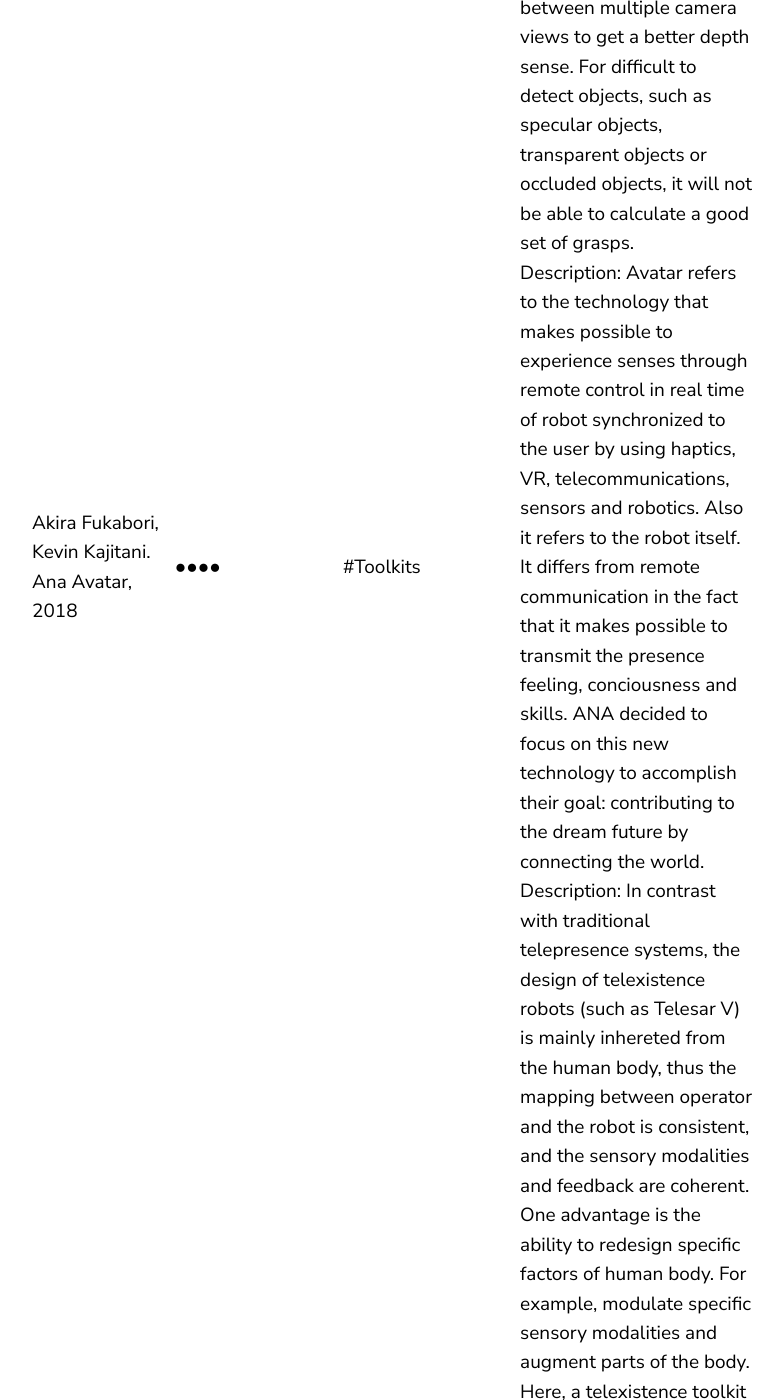
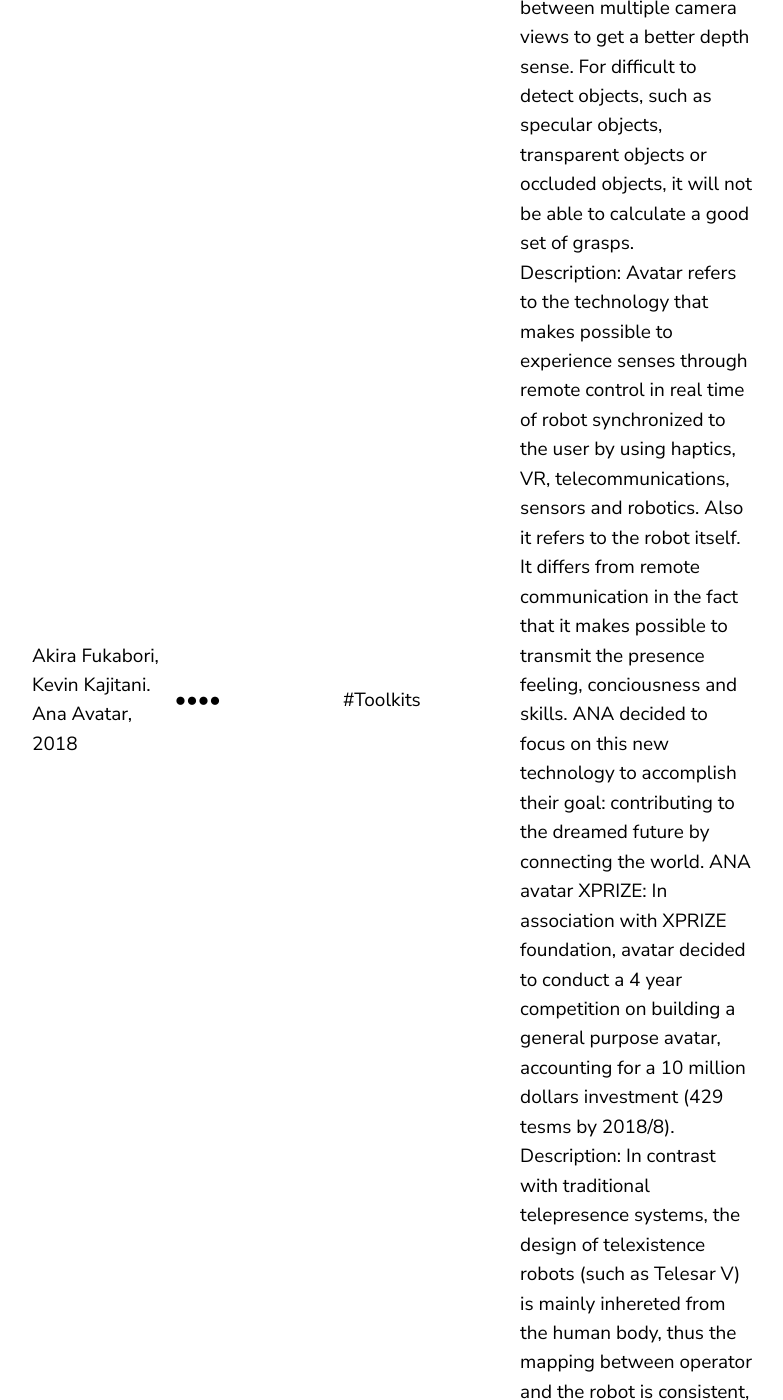
Before and after one commit to jluis9796/jluis9796.github.io, a Jekyll site: the page built from _posts/2020-05-24-telexistence.markdown, in a window 1280 px wide and 1400 px high, scrolled down 2835 px. Shown: the whole window, without its empty margins (68-851 px from the left). Built offline with Jekyll 4.4.1, drawn with Linux system fonts in a browser that asks for light colours.

Commit message:
Update 2020-05-24-telexistence.markdown

```diff
--- a/_posts/2020-05-24-telexistence.markdown
+++ b/_posts/2020-05-24-telexistence.markdown
@@ -64,7 +64,7 @@ failures and grasping errors, while significantly reducing the number of user in
     <td></td>
     <td></td>
     <td>#Toolkits</td>
-    <td>Description: Avatar refers to the technology that makes possible to experience senses through remote control in real time of robot synchronized to the user by using haptics, VR, telecommunications, sensors and robotics. Also it refers to the robot itself. It differs from remote communication in the fact that it makes possible to transmit the presence feeling, conciousness and skills. ANA decided to focus on this new technology to accomplish their goal: contributing to the dream future by connecting the world. </td>
+    <td>Description: Avatar refers to the technology that makes possible to experience senses through remote control in real time of robot synchronized to the user by using haptics, VR, telecommunications, sensors and robotics. Also it refers to the robot itself. It differs from remote communication in the fact that it makes possible to transmit the presence feeling, conciousness and skills. ANA decided to focus on this new technology to accomplish their goal: contributing to the dreamed future by connecting the world. ANA avatar XPRIZE: In association with XPRIZE foundation, avatar decided to conduct a 4 year competition on building a general purpose avatar, accounting for a 10 million dollars investment (429 tesms by 2018/8).</td>
     </tr>
     <tr>
     <td>MHD Yamen Saraiji. Beyond Presence - A telexistence toolkit for augmenting body and re-engineering presence, 2018</td>
```
